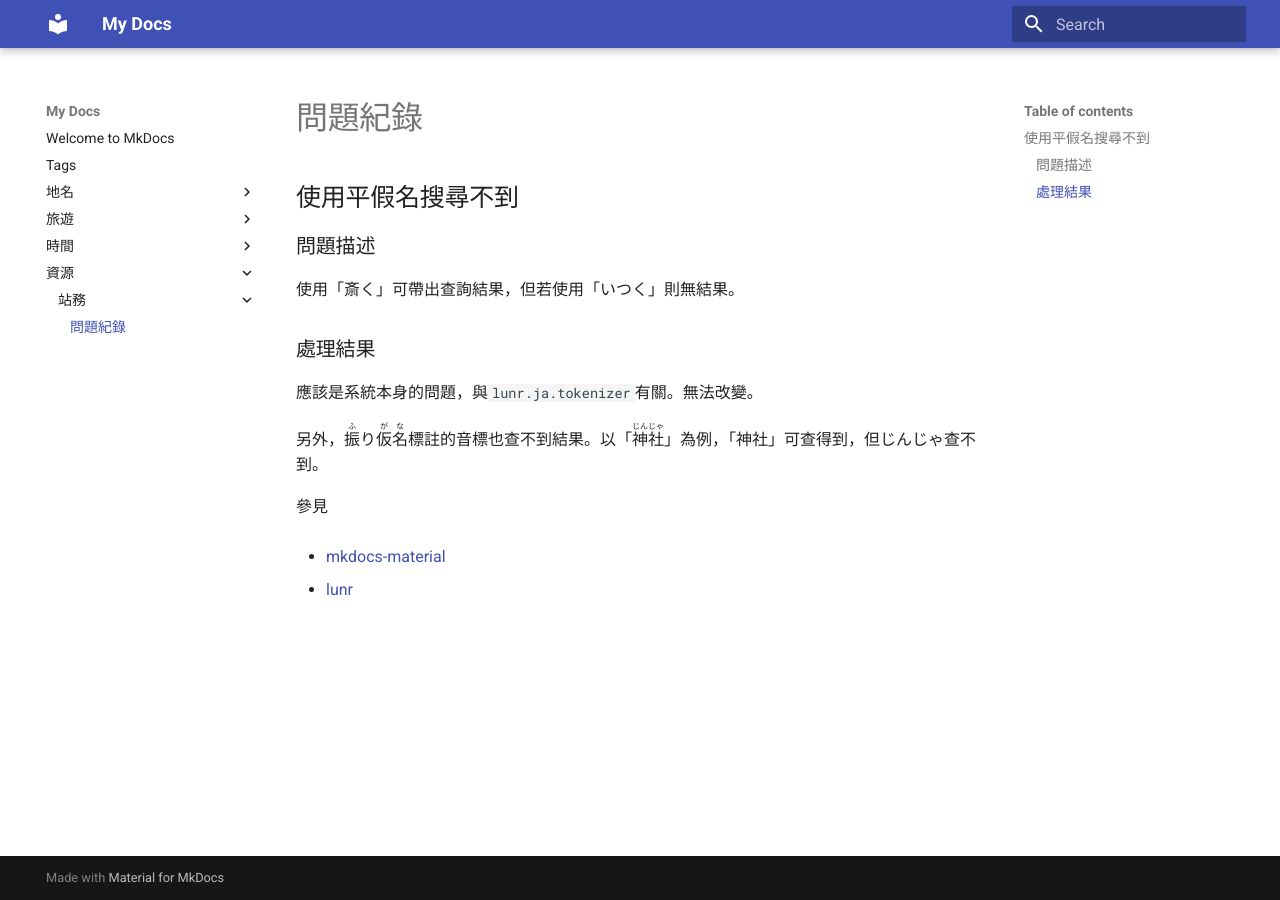
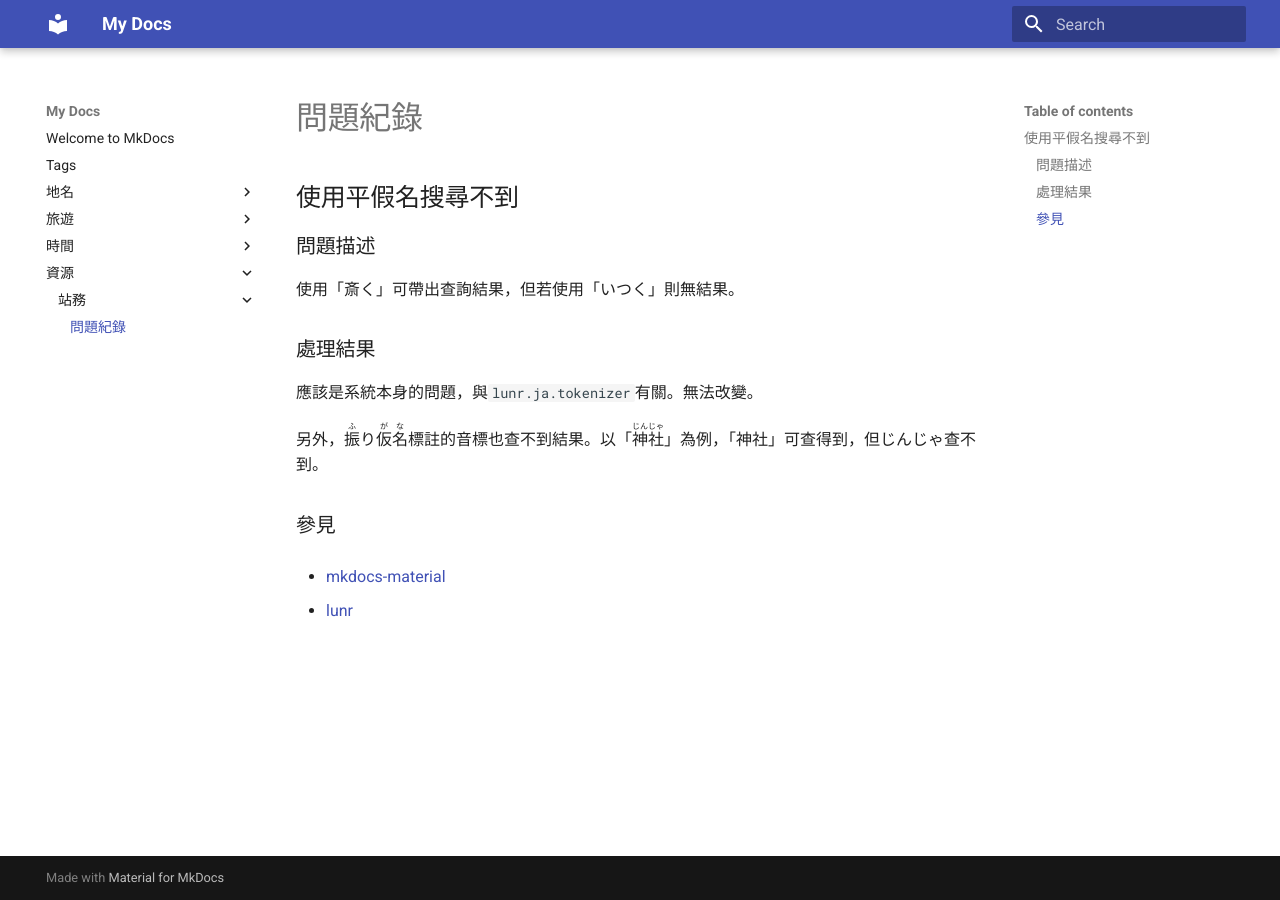
Before and after one commit to luomein/my_jp_dict, an MkDocs documentation site: the page built from docs/資源/站務/問題紀錄.md, in a window 1280 px wide. Built offline with MkDocs 1.6.1 and Material for MkDocs 9.7.7, drawn with Linux system fonts in a browser that asks for light colours.

Commit message:
Update 問題紀錄.md

```diff
--- a/docs/資源/站務/問題紀錄.md
+++ b/docs/資源/站務/問題紀錄.md
@@ -12,7 +12,7 @@
 
 另外，<ruby>振<rt>ふ</rt>り<rt></rt>仮名<rt>がな</rt></ruby>標註的音標也查不到結果。以「<ruby>神社<rt>じんじゃ</rt></ruby>」為例，「神社」可查得到，但じんじゃ查不到。
 
-參見
+### 參見
 
 * [mkdocs-material](https://github.com/squidfunk/mkdocs-material/issues/2270)
 
```
